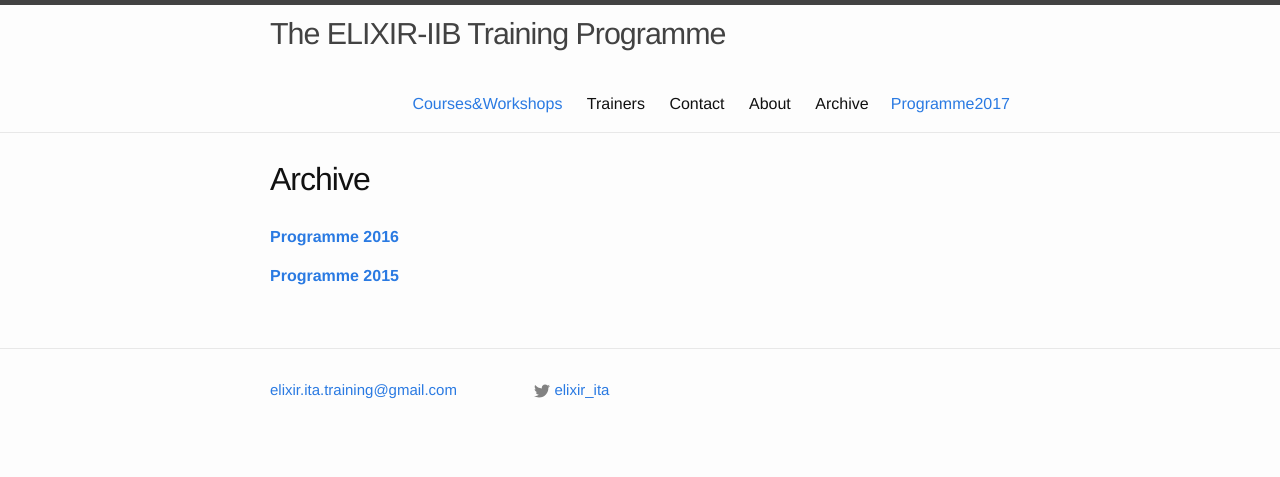
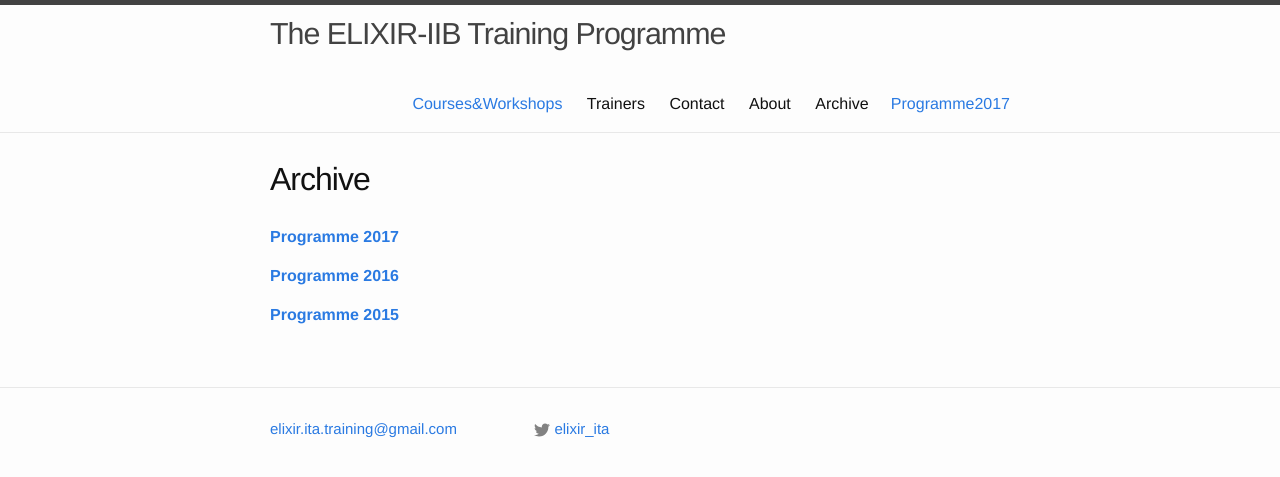
Before and after one commit to ELIXIR-IIB-training/website, a Jekyll site: the page built from _pages/05-archive.md, in a window 1280 px wide. Shown: the top 477 px of the page. Built offline with Jekyll 4.4.1, drawn with Linux system fonts in a browser that asks for light colours.

Commit message:
Add programme 2017 to Archive page

```diff
--- a/_pages/05-archive.md
+++ b/_pages/05-archive.md
@@ -4,6 +4,8 @@ title: Archive
 permalink: /archive/
 ---
 
+[**Programme 2017**](../docs/programme2017_copy.html)
+
 [**Programme 2016**](../docs/programme2016_copy.html)
 
 [**Programme 2015**](../docs/programme2015_copy.html)
```
